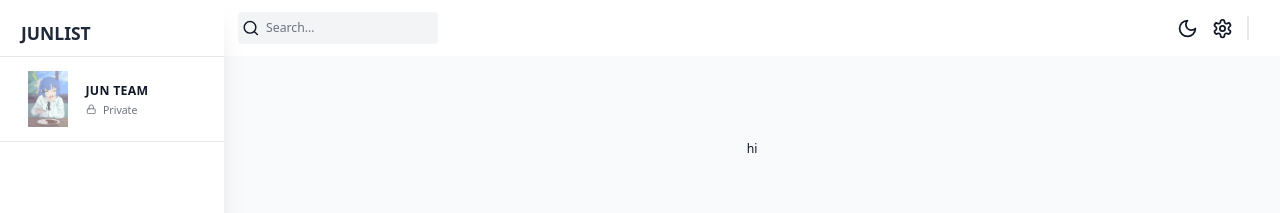
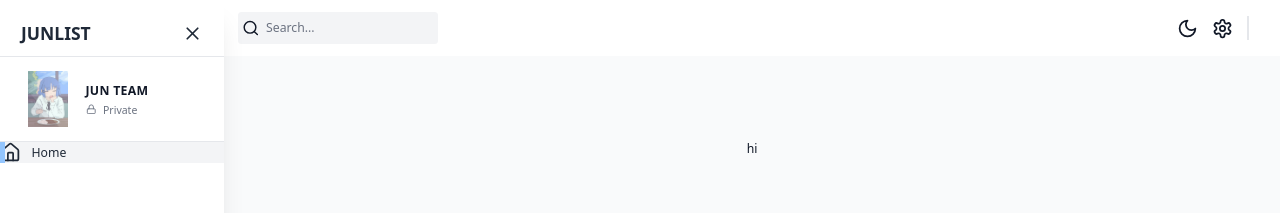
Before and after one commit to JunCodera1/project-management, a Next.js app in the folder my-app/: page / in a window 1280 px wide. Shown: the top 213 px of the page. Built offline with nearby package versions, Linux system fonts and the light colour scheme; no server answers.

Commit message:
Updated: Sidebar collapse and open.

```diff
--- a/my-app/src/app/(components)/Sidebar/index.tsx
+++ b/my-app/src/app/(components)/Sidebar/index.tsx
@@ -1,24 +1,39 @@
 'use client';
 
 import { useAppDispatch, useAppSelector } from '@/app/redux';
-import { Icon, Link, LockIcon, LucideIcon } from 'lucide-react';
+import { Home, Icon, LockIcon, LucideIcon, X } from 'lucide-react';
+import Link from 'next/link';
+
 import Image from 'next/image';
 import { usePathname } from 'next/navigation';
 import React, { useState } from 'react';
+import { setIsSidebarCollapsed } from '@/state';
 
 const Sidebar = () => {
     const [showProjects, setShowProjects] = useState(true);
     const [showPriority, setShowPriortity] = useState(true);
+    const dispatch = useAppDispatch();
+    const isSidebarCollapsed = useAppSelector((state) => state.global.isSidebarCollapsed);
+    const isDarkMode = useAppSelector((state) => state.global.isDarkMode);
     const sideBarClassNames = `fixed flex flex-col h-[100%] justify-between shadow-xl
     transition-all duration-300 h-full z-40 dark:bg-black overflow-y-auto bg-white
-    w-64 md:w-64
+    ${isSidebarCollapsed ? 'w-0 hidden' : 'w-64'}
   `;
+
     return (
         <div className={sideBarClassNames}>
             <div className='flex h-[100%] w-full flex-col justify-start'>
                 <div className='z-50 flex min-h-[56px] w-64 items-center justify-between bg-white px-6 pt-3 dark:bg-black'>
                     {/* TOP LOGO */}
                     <div className='text-xl font-bold text-gray-800 dark:text-white'>JUNLIST</div>
+                    {isSidebarCollapsed ? null : (
+                        <button
+                            className='py-3'
+                            onClick={() => dispatch(setIsSidebarCollapsed(!isSidebarCollapsed))}
+                        >
+                            <X className='h-6 w-6 text-gray-800 hover:text-gray-500 dark:text-white' />
+                        </button>
+                    )}
                 </div>
                 {/* TEAM */}
                 <div className='flex items-center gap-5 border-y-[1.5px] border-gray-200 px-8 py-4 dark:border-gray-700'>
@@ -33,8 +48,11 @@
                         </div>
                     </div>
                 </div>
+                {/* NAVBAR LINKS */}
+                <nav className='z-10 w-full'>
+                    <SidebarLink icon={Home} label='Home' href='/' />
+                </nav>
             </div>
-            {/* NAVBAR LINKS */}
         </div>
     );
 };
@@ -43,10 +61,10 @@
     href: string;
     icon: LucideIcon;
     label: string;
-    isCollapsed: boolean;
+    // isCollapsed: boolean;
 }
 
-const SidebarLink = ({ href, icon: Icon, label, isCollapsed }: SidebarLinkProps) => {
+const SidebarLink = ({ href, icon: Icon, label }: SidebarLinkProps) => {
     const pathname = usePathname();
     const isActive = pathname === href || (pathname === '/' && href === '/dashboard');
     const screenWidth = window.innerWidth;
@@ -66,6 +84,7 @@
                     <div className='absolute left-0 top-0 h-[100%] w-[5px] bg-blue-200'></div>
                 )}
                 <Icon className='h-6 w-6 text-gray-800 dark:text-gray-100' />
+                <span className={`font-medium text-gray-800 dark:text-gray-100`}>{label}</span>
             </div>
         </Link>
     );
```
